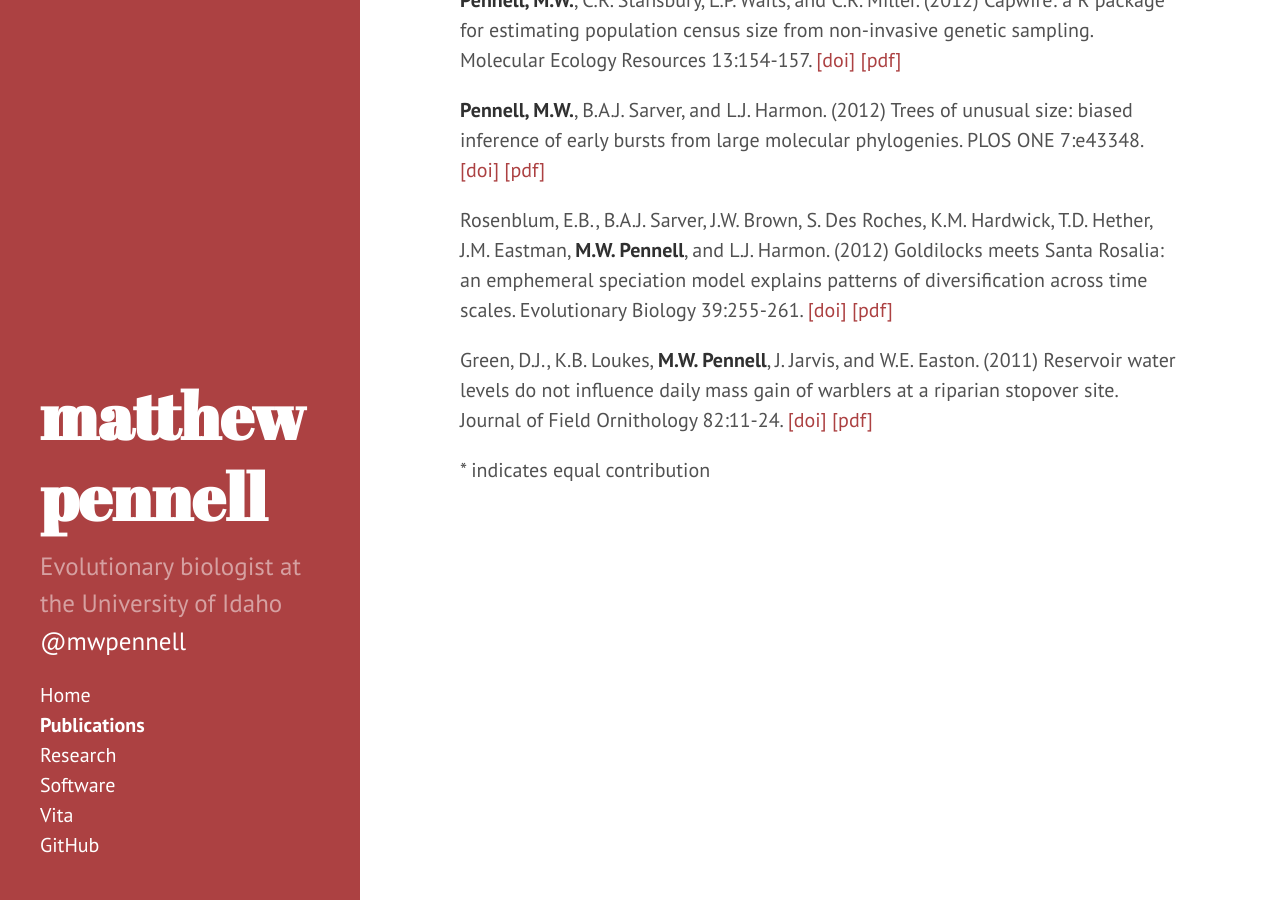
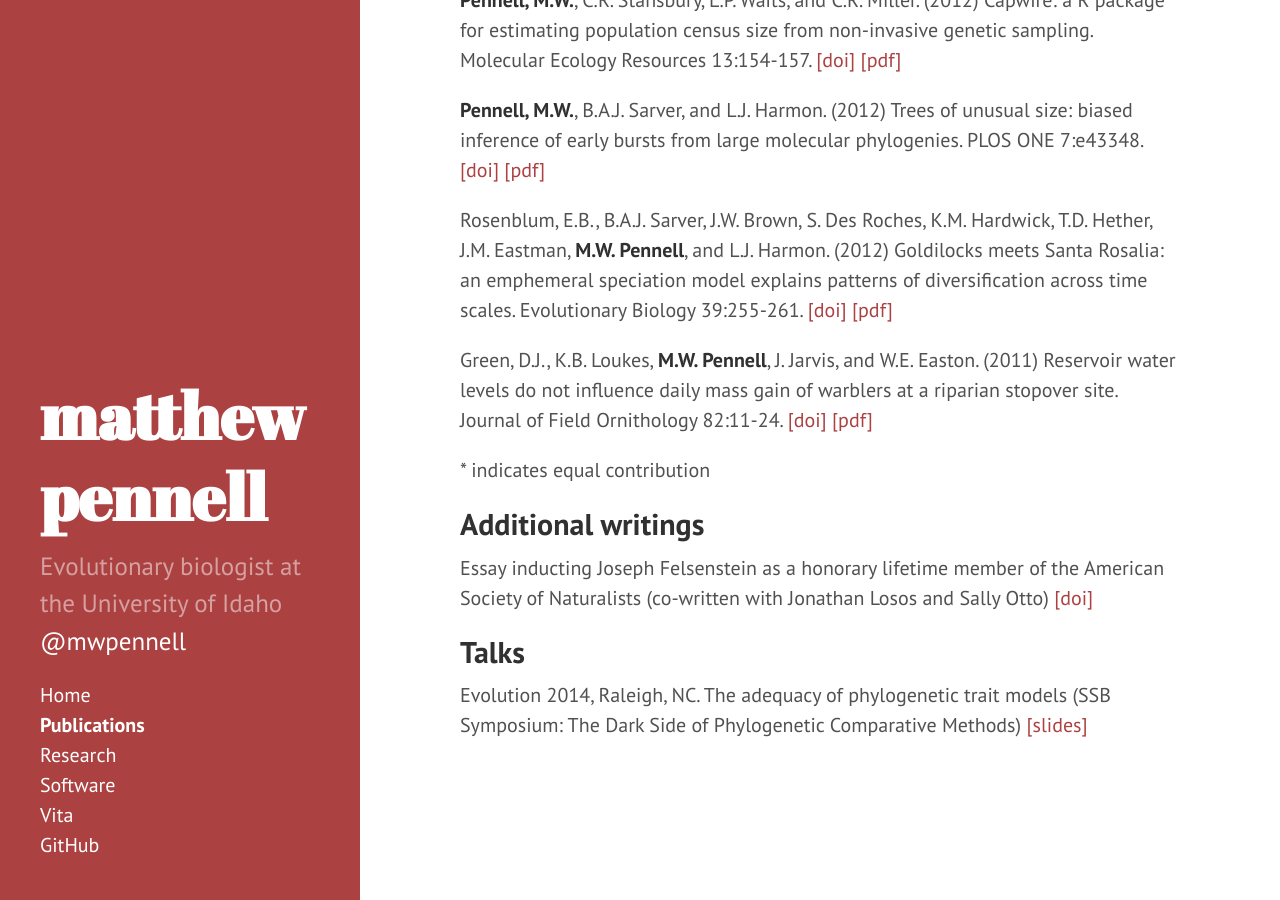
Before and after one commit to atredennick/mwpennell.github.io, a Jekyll site: the page built from publications.md, in a window 1280 px wide and 900 px high, scrolled down 2166 px. Built offline with Jekyll 4.4.1, drawn with Linux system fonts in a browser that asks for light colours; Markdown is read by kramdown in place of the engine named in the settings.

Commit message:
added link to evo 2014 slides

```diff
--- a/publications.md
+++ b/publications.md
@@ -53,3 +53,13 @@ Rosenblum, E.B., B.A.J. Sarver, J.W. Brown, S. Des Roches, K.M. Hardwick, T.D. H
 Green, D.J., K.B. Loukes, **M.W. Pennell**, J. Jarvis, and W.E. Easton. (2011) Reservoir water levels do not influence daily mass gain of warblers at a riparian stopover site. Journal of Field Ornithology 82:11-24. [[doi]](http://onlinelibrary.wiley.com/doi/10.1111/j.1557-9263.2010.00303.x/full) [[pdf]]({{url}}/pdfs/green-jfo-2011.pdf)
 
 \* indicates equal contribution
+
+
+## Additional writings
+
+Essay inducting Joseph Felsenstein as a honorary lifetime member of the American Society of Naturalists (co-written with Jonathan Losos and Sally Otto) [[doi]](http://www.jstor.org/stable/full/10.1086/676468)
+
+
+## Talks
+
+Evolution 2014, Raleigh, NC. The adequacy of phylogenetic trait models (SSB Symposium: The Dark Side of Phylogenetic Comparative Methods) [[slides]](http://www.slideshare.net/mwpennell/pennell-evolution2014)
```
